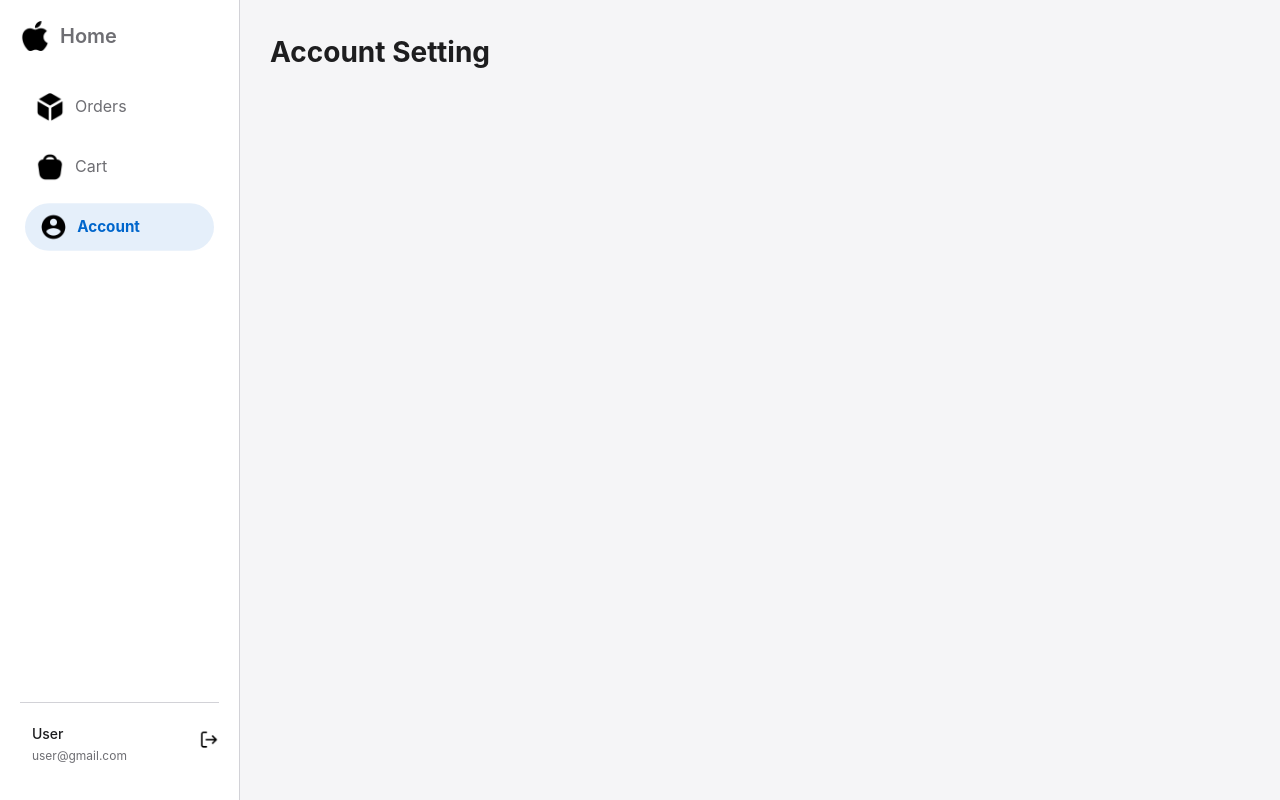
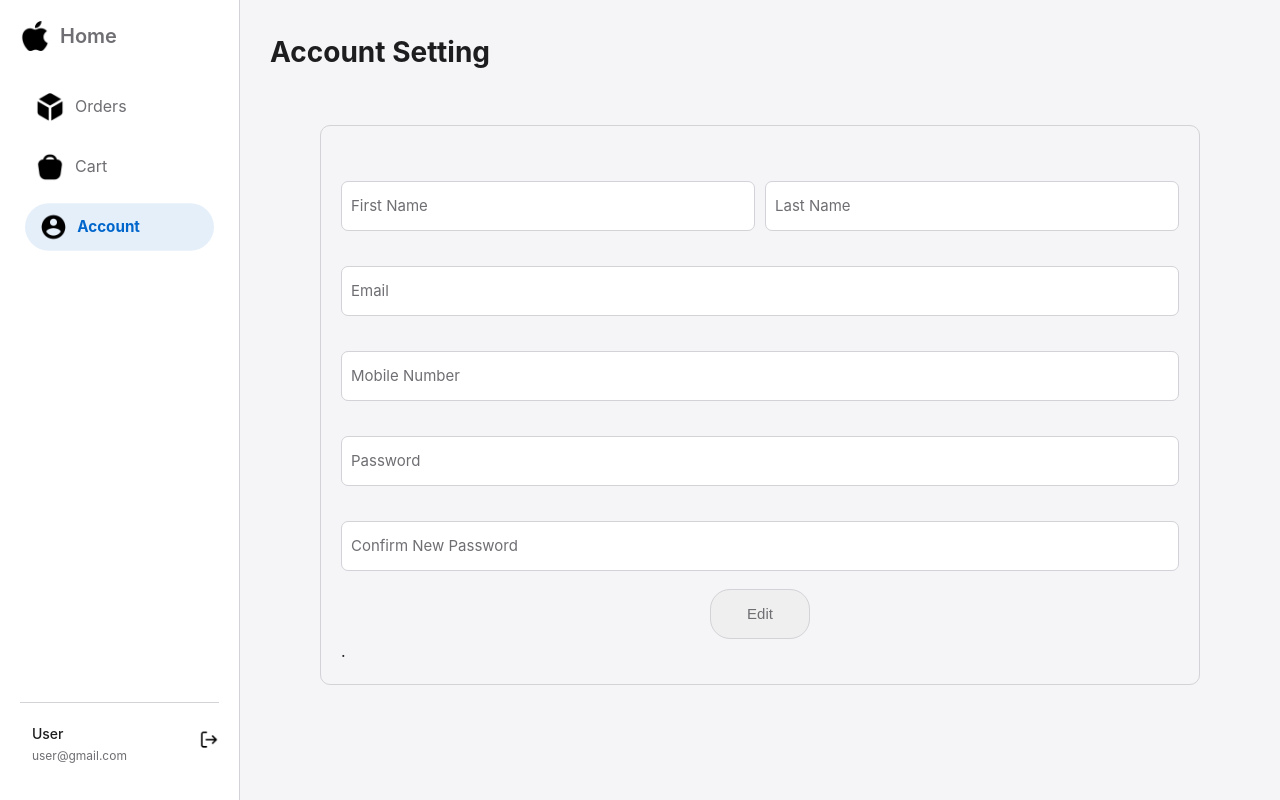
Before and after one commit to SetNickname/apple-shop, a PHP site: page /html/user-account-setting.html in a window 1280 px wide. Run offline with PHP 8.4, Linux system fonts and the light colour scheme.

Commit message:
25% user-account-setting -buttons is function -but not saving any data yet

```diff
--- a/css/checkout-product.css
+++ b/css/checkout-product.css
@@ -58,7 +58,6 @@
 .payment{
     margin-top: 10px;
 }
-
 h3{
     color: var(--text-primary);
     margin: 0px;
--- /dev/null
+++ b/css/user-account-setting.css
@@ -0,0 +1,95 @@
+.user-form {
+    display: flex;
+    flex-direction: column;
+    border: 1.5px solid var(--border-color);
+    border-radius: 10px;
+    padding: 20px;
+    margin: 50px;
+}
+.row{
+    display: flex;
+    gap: 10px;
+    width: 100%;
+}
+.input-box fname, .input-box lname{
+    margin-top: 0px
+}
+.input-box{
+    position: relative;
+    height: 50px;
+    margin-top: 35px
+}
+.input-box label{
+    position: absolute;
+    top:50%;
+    left: 10px;
+    transform: translateY(-50%);
+    font-size: 15px;
+    color: var(--text-secondary);
+    pointer-events: none;
+    transition: 0.5s;
+}
+.input-box input:focus~label,
+.input-box input:valid~label{
+    top: -15px;
+    color: var(--text-primary);
+}
+.input-box input{
+    width: 100%;
+    height: 100%;
+    background: var(--bg-white);
+    border: 1px solid var(--border-color);
+    border-radius: 7px;
+    outline: none;
+    font-size: 15px;
+    color: var(--text-primary);
+    padding: 0 35px 0 5px;
+}
+.fname, .lname{
+    width: 100%;
+}
+
+.edit-btn{
+    width: 100px;
+    margin: 18px auto 0;
+    height: 50px;
+    display: flex;
+    justify-content: center;
+    align-items: center;
+    border: 1px solid var(--border-color);
+    border-radius: 20px;
+    cursor: pointer;
+
+    text-decoration: none;
+    font-size: 15px;
+    color: var(--text-secondary);
+}
+.edit-btn:hover {
+    color: var(--bg-white);
+    background-color: var(--black);
+    font-weight: bold;
+    cursor: pointer;
+}
+
+/** pop-up notif **/
+.hidden {
+    display: none; /* Ensure the element is hidden by default */
+}
+#notification {
+    position: fixed;
+    top: 50%;
+    left: 50%;
+    transform: translate(-50%, -50%);
+    background-color: var(--accent-blue);
+    color: white;
+    padding: 20px;
+    border-radius: 10px;
+    font-size: 18px;
+    display: flex;
+    align-items: center;
+    display: none; /* Ensure the notification is hidden by default */
+}
+#notification span {
+    margin-right: 10px;
+    font-size: 24px; /* Increase size for the check icon */
+}
--- a/html/user-account-setting.html
+++ b/html/user-account-setting.html
@@ -7,7 +7,7 @@
 
     <link rel="stylesheet" href="../css/style.css">
     <link rel="stylesheet" href="../css/order-navbars.css">
-    <link rel="stylesheet" href="../css/order-product.css">
+    <link rel="stylesheet" href="../css/user-account-setting.css">
     <link rel="icon" href="../assets/apple.png">
 </head>
 
@@ -54,9 +54,48 @@
         </aside>
         <main class="main-content">
             <h2 class="order-title">Account Setting</h2>
+
+            <form action="" class="user-form">
+                <div class="row">
+                    <div class="input-box fname">
+                        <input type="text" name="fname" id="fname" required disabled>
+                        <label>First Name</label>
+                    </div>
+                    <div class="input-box lname">
+                        <input type="text" name="lname" id="lname" required disabled>
+                        <label>Last Name</label>
+                    </div>
+                </div>
+                <div class="input-box email">
+                    <input type="email" name="email" id="email" required disabled>
+                    <label>Email</label>
+                </div>
+                <div class="input-box num">
+                    <input type="text" name="num" id="num" required disabled>
+                    <label>Mobile Number</label>
+                </div>
+                <div class="input-box password">
+                    <input type="password" name="pword" id="pword" required disabled>
+                    <label>Password</label>
+                </div>
+                <div class="input-box new-password">
+                    <input type="password" name="npword" id="npword" required disabled>
+                    <label>Confirm New Password</label>
+                </div>
+
+                <button class="edit-btn" id="edit-btn">
+                    Edit
+                </button>.
+                <div id="notification" class="hidden">
+                    <span>&#10004;</span> <!-- Check icon -->
+                    Changes Saved Successfully
+                </div>
+            </form>
+
         </main>
     </div>
 
     <script src="../js/order-navbar.js"></script>
+    <script src="../js/user-account-setting.js"></script>
 </body>
 </html>
--- a/js/checkout.js
+++ b/js/checkout.js
@@ -43,7 +43,7 @@ document.getElementById('place-order-btn').addEventListener('click', function()
     notification.classList.remove('hidden');
     notification.style.display = 'flex'; // Ensure notification is displayed
 
-    // Hide notification after 3 seconds and redirect to cart page
+    // Hide notification after 1 second and redirect to cart page
     setTimeout(function() {
         notification.classList.add('hidden');
         notification.style.display = 'none'; // Hide notification again
--- /dev/null
+++ b/js/user-account-setting.js
@@ -0,0 +1,34 @@
+document.getElementById('edit-btn').addEventListener('click', function(event) {
+    event.preventDefault(); // Prevent form submission
+    const form = document.querySelector('.user-form');
+    const inputs = form.getElementsByTagName('input');
+    const button = document.getElementById('edit-btn');
+    const notification = document.getElementById('notification');
+
+    if (button.innerText === "Edit") {
+        // Enable form fields for editing
+        for (let input of inputs) {
+            input.disabled = false;
+        }
+        button.innerText = "Save Edit";
+    } else {
+        // Save changes, disable form fields, and clear the form fields
+        for (let input of inputs) {
+            input.disabled = true;
+        }
+        button.innerText = "Edit";
+
+        // Clear the form fields
+        form.reset();
+
+        // Show notification
+        notification.classList.remove('hidden');
+        notification.style.display = 'flex'; // Ensure notification is displayed
+
+        // Hide notification after 1 second
+        setTimeout(function() {
+            notification.classList.add('hidden');
+            notification.style.display = 'none'; // Hide notification again
+        }, 1000); // 1 second = 1000 milliseconds
+    }
+});
```
